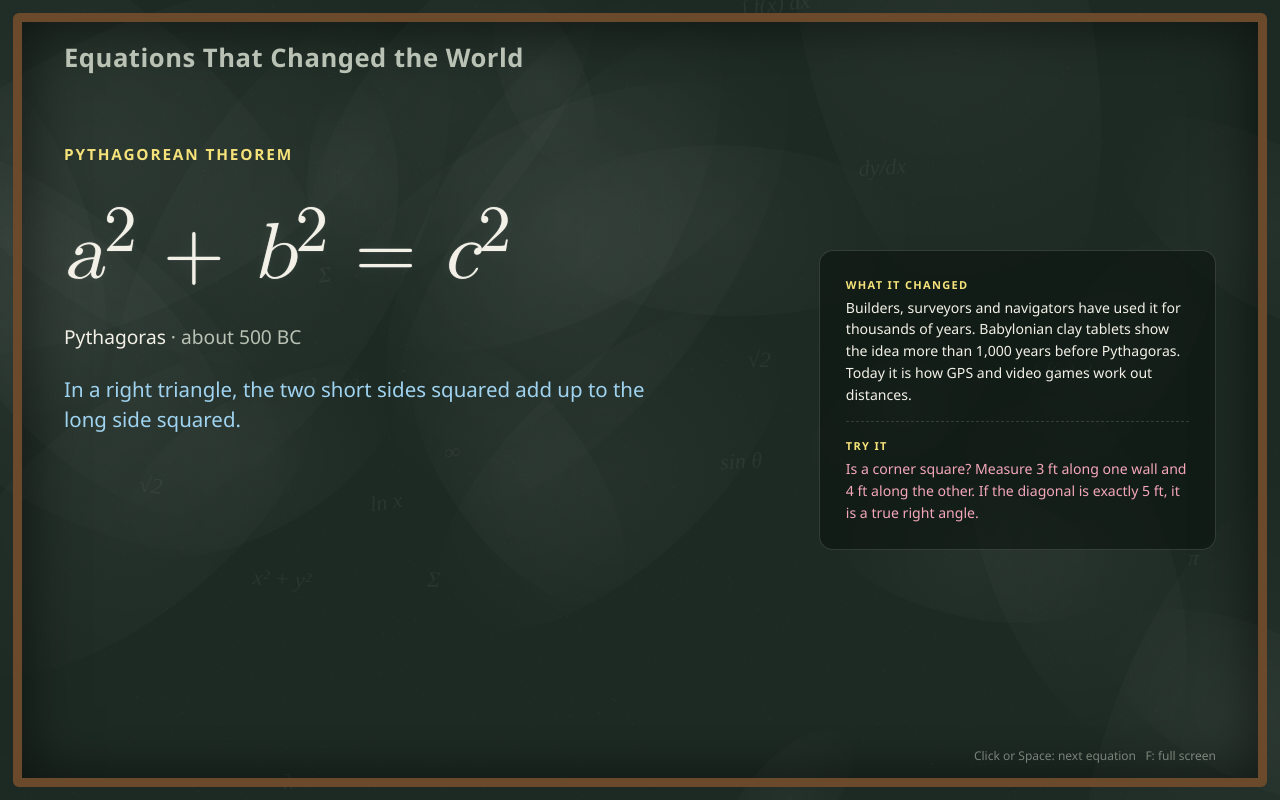
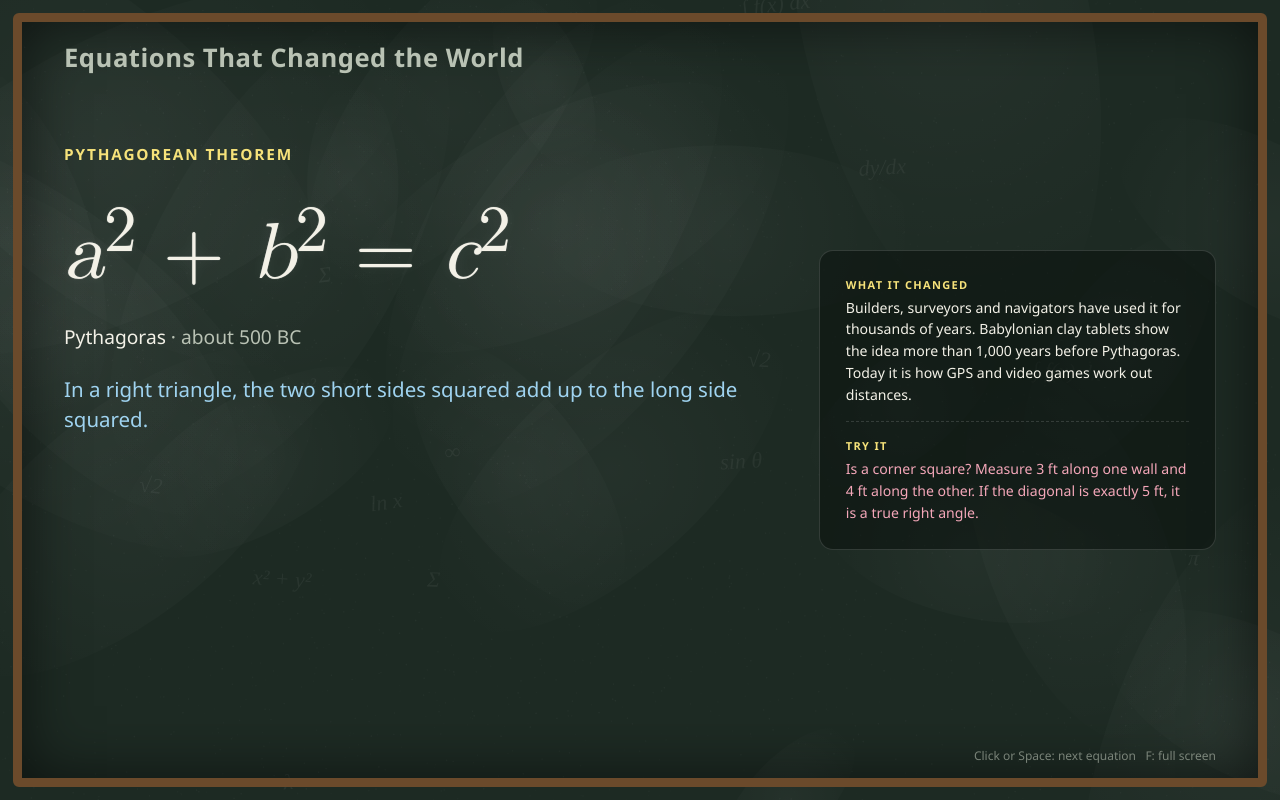
Before and after one commit to Eric15774/screensavers, a plain HTML site: page famous-equations/index.html in a window 1280 px wide. Drawn offline with Linux system fonts and the light colour scheme.

Commit message:
Fit equations and diagrams to any screen size
Equations shrink to fit left of the card instead of sliding under it.
The diesel engine, solar system and geologic clock now size themselves
to the space beside their cards, so nothing hides on 4:3 or small
screens.

Co-Authored-By: Claude Opus 5.5 <noreply@anthropic.com>
Claude-Session: https://claude.ai/code/session_01A5oTMiySwYDAYVFfUrnnyN

```diff
--- a/famous-equations/index.html
+++ b/famous-equations/index.html
@@ -26,7 +26,7 @@ body.idle{cursor:none}
 .frac>span:first-child{border-bottom:.06em solid currentColor;padding:0 .15em}
 .who{font-size:clamp(16px,1.5vw,24px);color:var(--chalk)}
 .who span{color:var(--muted)}
-.words{margin-top:1.2em;font-size:clamp(17px,1.6vw,27px);line-height:1.45;color:var(--blue);max-width:48vw}
+.words{margin-top:1.2em;font-size:clamp(15px,1.6vw,27px);line-height:1.45;color:var(--blue)}
 #card{position:fixed;right:5vw;top:50%;transform:translateY(-50%);width:min(31vw,440px);background:rgba(10,18,14,.55);border:1px solid var(--line);border-radius:14px;padding:clamp(18px,2vw,28px);transition:opacity .8s}
 #card h3{color:var(--yellow);font-size:clamp(11px,.85vw,13px);text-transform:uppercase;letter-spacing:.12em;margin-bottom:.45em}
 #card p{font-size:clamp(14px,1.1vw,18px);line-height:1.55;margin-bottom:1.1em}
@@ -123,9 +123,22 @@ function show(){
   const e=E[idx],st=document.getElementById('stage'),cd=document.getElementById('card');
   st.innerHTML=`<div class="name">${e.n}</div><div class="eq${e.small?' small':''}">${e.eq}</div><div class="who">${e.who} <span>· ${e.yr}</span></div><div class="words">${e.w}</div>`;
   cd.innerHTML=`<h3>What it changed</h3><p>${e.c}</p><div class="try"><h3>Try it</h3><p>${e.t}</p></div>`;
+  fit();
   st.classList.remove('hide');cd.classList.remove('hide');
   requestAnimationFrame(()=>st.querySelector('.eq').classList.add('write'));
 }
+// Keep everything on the left of the card, on any screen size
+function fit(){
+  const st=document.getElementById('stage'),cd=document.getElementById('card'),eq=st.querySelector('.eq');if(!eq)return;
+  const left=st.getBoundingClientRect().left,avail=cd.getBoundingClientRect().left-left-Math.max(24,innerWidth*0.025);
+  st.style.width=Math.max(200,avail)+'px';
+  eq.style.fontSize='';let size=parseFloat(getComputedStyle(eq).fontSize);
+  while(eq.scrollWidth>avail&&size>14){size*=0.94;eq.style.fontSize=size+'px'}
+  // also keep the whole block on screen vertically
+  st.style.top='';const maxBottom=innerHeight*0.93;let guard=0;
+  while(st.getBoundingClientRect().bottom>maxBottom&&size>14&&guard++<40){size*=0.94;eq.style.fontSize=size+'px'}
+}
+addEventListener('resize',()=>{fit()});
 function next(){document.getElementById('stage').classList.add('hide');document.getElementById('card').classList.add('hide');idx=(idx+1)%E.length;start=performance.now();setTimeout(show,800)}
 // chalkboard texture with faint eraser smudges
 const cv=document.getElementById('tex'),ctx=cv.getContext('2d');
```
Also changed, not shown: diesel-engine/index.html (+5 -2 lines), geologic-time/index.html (+2 -2 lines), solar-system/index.html (+1 -1 lines).
